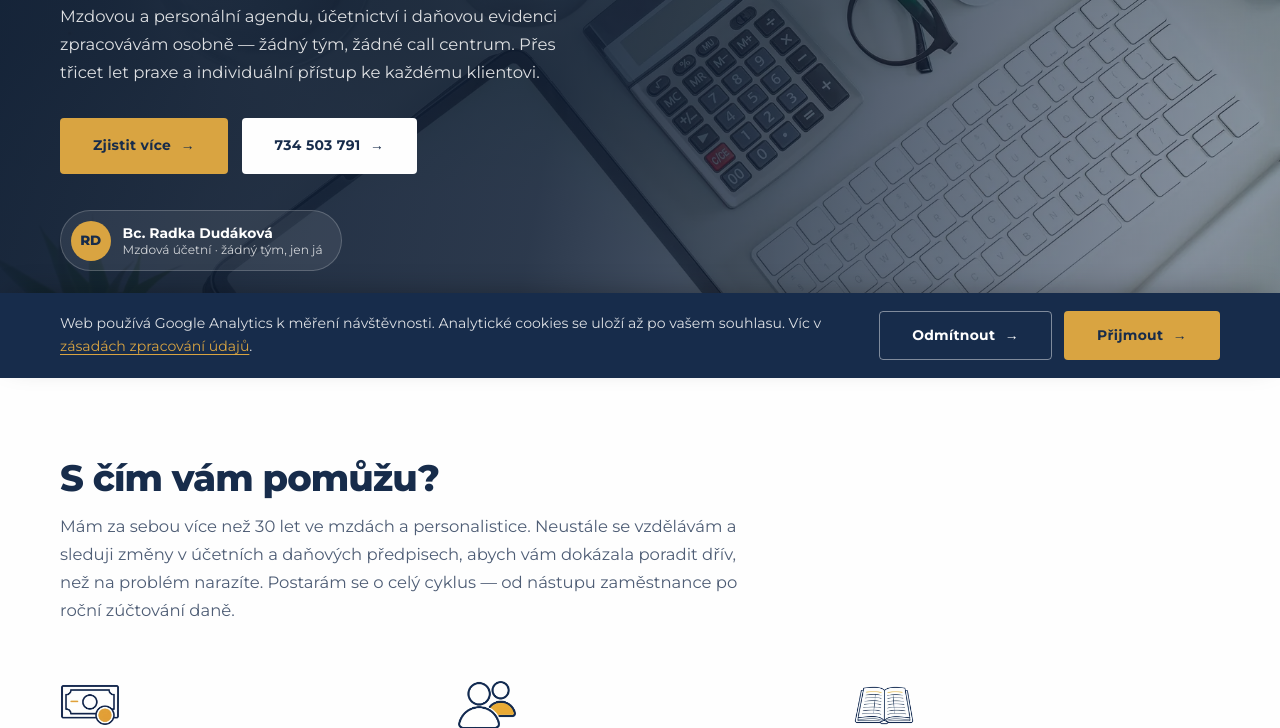
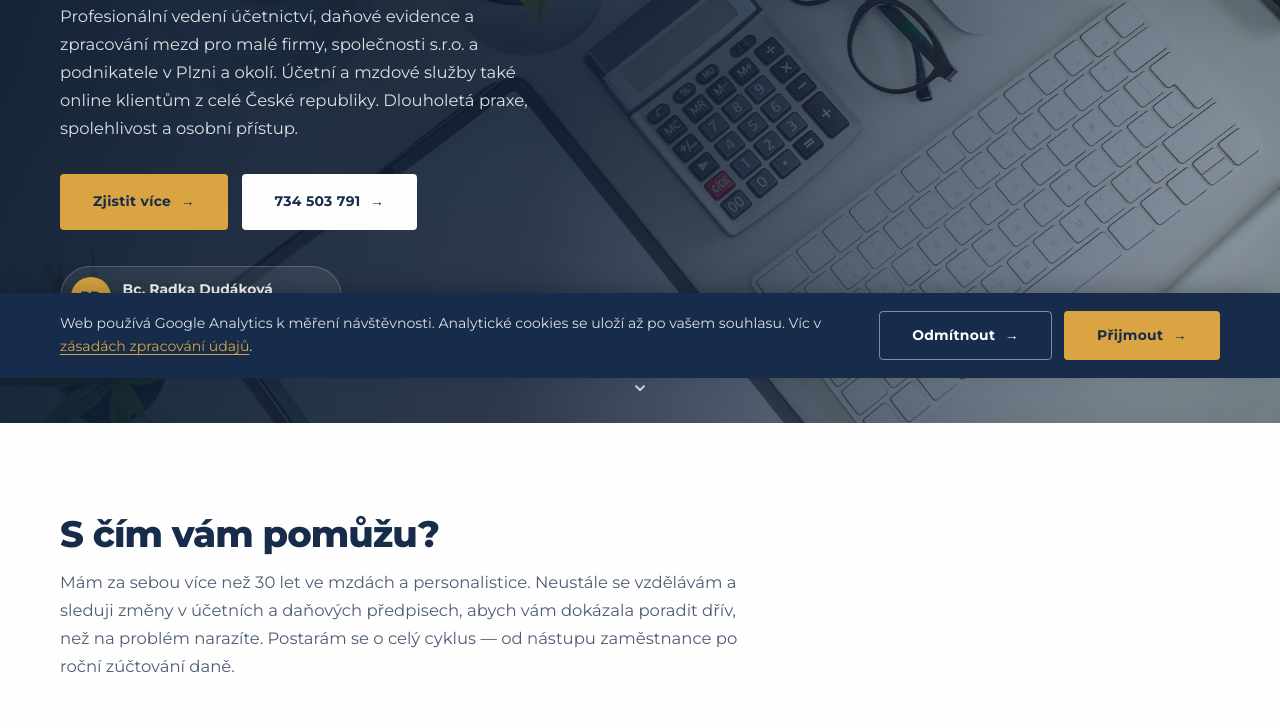
Before and after one commit to RD-mzdy-ucetnictvi/rdmzdyaucto.cz, a plain HTML site: page index.html in a window 1280 px wide. Shown: the part 422-1150 px from the top of the page. Drawn offline with Linux system fonts and the light colour scheme.

Commit message:
SEO - uprava uvodniho textu.

```diff
--- a/index.html
+++ b/index.html
@@ -90,8 +90,7 @@
       <div class="wrap">
         <p class="hero-eyebrow">Plzeň · vzdáleně po celé ČR</p>
         <h1>Vedení účetnictví a zpracování mezd v Plzni.</h1>
-        <p>Mzdovou a personální agendu, účetnictví i daňovou evidenci zpracovávám osobně — žádný tým, žádné call
-          centrum. Přes třicet let praxe a individuální přístup ke každému klientovi.</p>
+        <p>Profesionální vedení účetnictví, daňové evidence a zpracování mezd pro malé firmy, společnosti s.r.o. a podnikatele v Plzni a okolí. Účetní a mzdové služby také online klientům z celé České republiky. Dlouholetá praxe, spolehlivost a osobní přístup.</p>
         <div class="hero-actions">
           <a class="btn btn-gold" href="/sluzby">Zjistit více</a>
           <a class="btn btn-light" href="tel:+420734503791">734 503 791</a>
```
